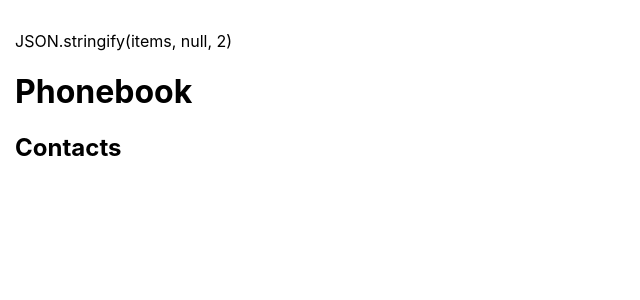
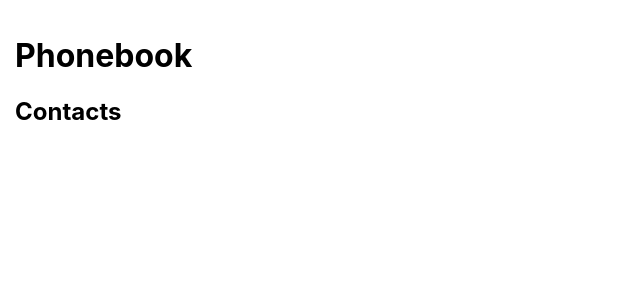
Before and after one commit to AnastasiiaDudnik/goit-react-hw-07-phonebook, a React (Create React App) app: page / in a window 1280 px wide. Shown: the top 300 px of the page, without its empty margins (0-640 px from the left). Built offline with nearby package versions, Linux system fonts and the light colour scheme.

Commit message:
use selectors in app

```diff
--- a/src/components/App.jsx
+++ b/src/components/App.jsx
@@ -1,7 +1,7 @@
 import { useEffect } from 'react';
 import { useDispatch, useSelector } from 'react-redux';
 import { fetchContacts } from 'redux/operations';
-import { getContacts } from 'redux/selectors';
+import { getError, getIsLoading } from 'redux/selectors';
 // import { ContactForm } from './ContactForm/ContactForm';
 // import { ContactList } from './ContactList/ContactList';
 // import { Filter } from './Filter/Filter';
@@ -9,7 +9,8 @@ import { Layout } from './Layout/Layout';
 
 export const App = () => {
   const dispatch = useDispatch();
-  const { items, isLoading, error } = useSelector(getContacts);
+  const error = useSelector(getError);
+  const isLoading = useSelector(getIsLoading);
 
   useEffect(() => {
     dispatch(fetchContacts);
@@ -17,13 +18,11 @@ export const App = () => {
 
   return (
     <Layout>
-      {isLoading && <p>Loading contacts...</p>}
-      {error && <p>{error}</p>}
-      {items && <p>JSON.stringify(items, null, 2)</p>}
       <h1>Phonebook</h1>
       {/* <ContactForm /> */}
 
       <h2>Contacts</h2>
+      {isLoading && !error && <p>Loading contacts...</p>}
       {/* <Filter /> */}
       {/* <ContactList /> */}
     </Layout>
```
